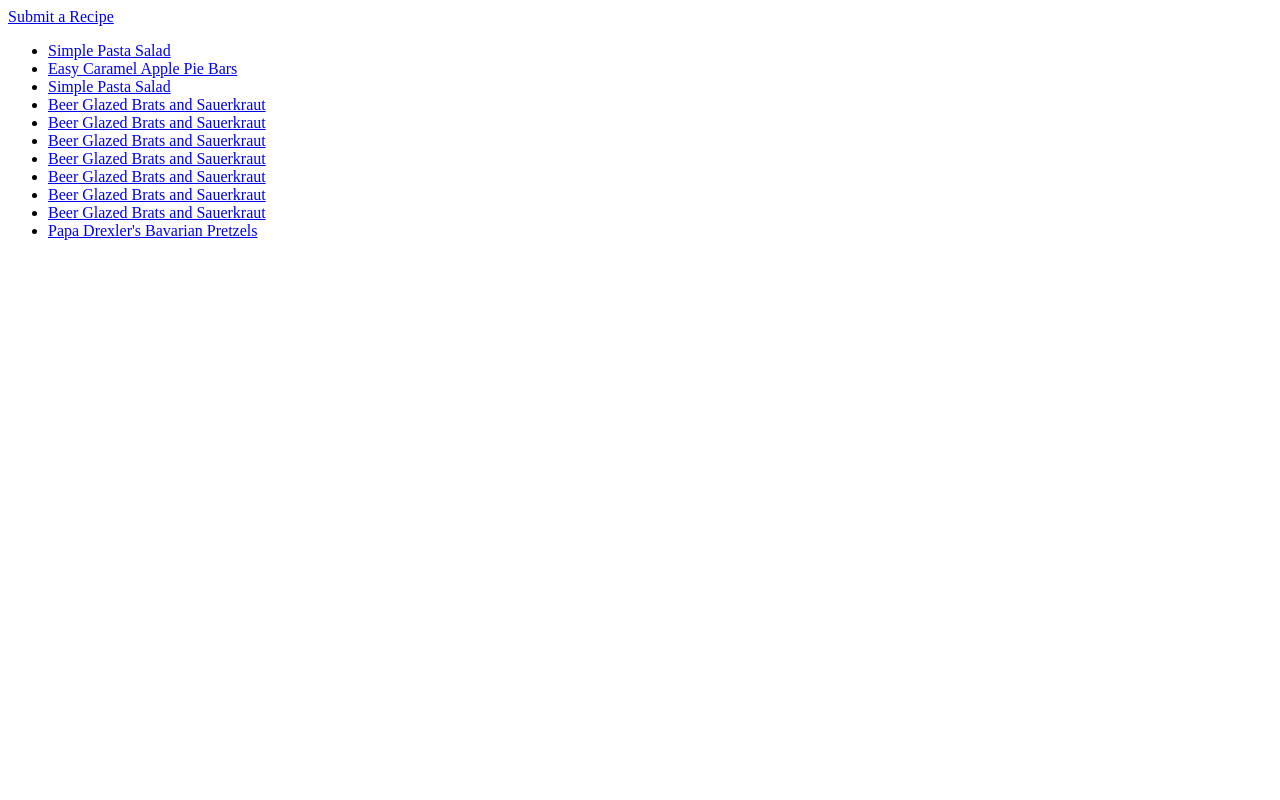
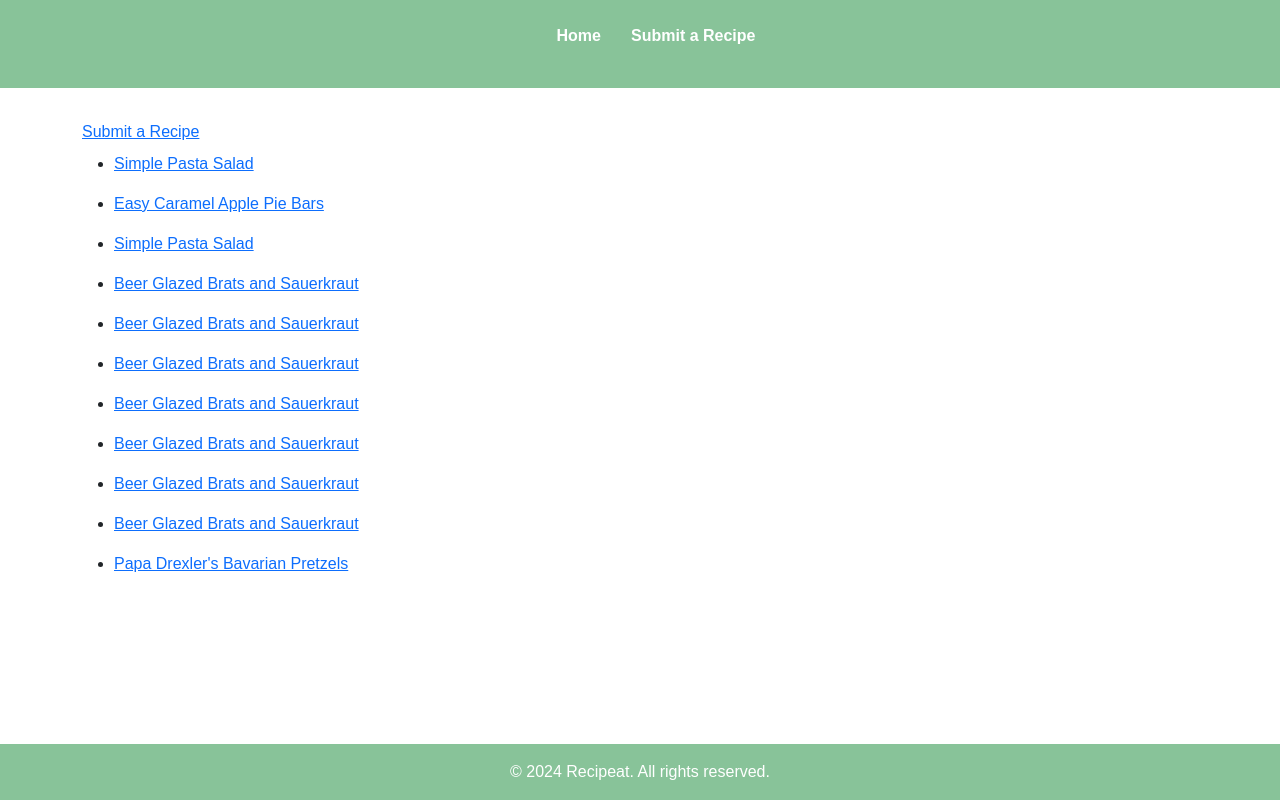
Before and after one commit to myerkes/recipeat, a Django app: page /recipes/ in a window 1280 px wide. Run offline with Django 5.2, Linux system fonts and the light colour scheme; data comes from the database, SQL or seed files in the repository.

Commit message:
add base html and styles css

```diff
--- a/recipeat/recipeat/settings.py
+++ b/recipeat/recipeat/settings.py
@@ -117,7 +117,8 @@
 # Static files (CSS, JavaScript, Images)
 # https://docs.djangoproject.com/en/5.1/howto/static-files/
 
-STATIC_URL = 'static/'
+STATIC_URL = '/static/'
+STATICFILES_DIRS = [BASE_DIR / "static"]
 
 # Default primary key field type
 # https://docs.djangoproject.com/en/5.1/ref/settings/#default-auto-field
--- /dev/null
+++ b/recipeat/recipes/templates/recipes/base.html
@@ -0,0 +1,45 @@
+<!-- templates/base.html -->
+<!DOCTYPE html>
+<html lang="en">
+<head>
+    {% load static %}
+    <meta charset="UTF-8">
+    <meta name="viewport" content="width=device-width, initial-scale=1.0">
+    <title>{% block title %}Recipeat{% endblock %}</title>
+    <link rel="stylesheet" href="{% static 'css/style.css' %}">
+    <!-- Import Bootstrap -->
+    <link href="https://cdn.jsdelivr.net/npm/bootstrap@5.3.3/dist/css/bootstrap.min.css" rel="stylesheet" integrity="sha384-QWTKZyjpPEjISv5WaRU9OFeRpok6YctnYmDr5pNlyT2bRjXh0JMhjY6hW+ALEwIH" crossorigin="anonymous">
+    {% block head %}
+    {% endblock%}
+</head>
+<body>
+    <!-- Navigation Bar -->
+    <nav>
+        <ul>
+            <li><a href="{% url 'index' %}">Home</a></li>
+            <li><a href="{% url 'submit_recipe' %}">Submit a Recipe</a></li>
+            <!-- Add other navigation links as needed -->
+        </ul>
+    </nav>
+
+    <!-- Main content area -->
+    <div class="container">
+        {% block content %}
+        <!-- This is where page-specific content will go -->
+        {% endblock %}
+    </div>
+
+    <!-- Footer -->
+    <footer>
+        <p>&copy; 2024 Recipeat. All rights reserved.</p>
+    </footer>
+
+    <!-- Optional Scripts -->
+    <!-- <script src="{% static 'js/main.js' %}"></script> -->
+    {% block scripts %}
+    <!-- Page-specific scripts can go here -->
+    {% endblock %}
+    <!-- Import Bootstrap -->
+    <script src="https://cdn.jsdelivr.net/npm/bootstrap@5.3.3/dist/js/bootstrap.bundle.min.js" integrity="sha384-YvpcrYf0tY3lHB60NNkmXc5s9fDVZLESaAA55NDzOxhy9GkcIdslK1eN7N6jIeHz" crossorigin="anonymous"></script>
+</body>
+</html>
--- a/recipeat/recipes/templates/recipes/detail.html
+++ b/recipeat/recipes/templates/recipes/detail.html
@@ -1,3 +1,7 @@
+{% extends './base.html' %}
+
+{% block content %}
+
 <!-- templates/recipe_detail.html -->
 <!DOCTYPE html>
 <html lang="en">
@@ -31,3 +35,5 @@
 
 </body>
 </html>
+
+{% endblock %}
--- a/recipeat/recipes/templates/recipes/index.html
+++ b/recipeat/recipes/templates/recipes/index.html
@@ -1,3 +1,7 @@
+{% extends './base.html' %}
+
+{% block content %}
+
 <a href="{% url 'submit_recipe' %}">Submit a Recipe</a>
 {% if latest_recipe_list %}
     <ul>
@@ -8,3 +12,5 @@
 {% else %}
     <p>No recipes are available.</p>
 {% endif %}
+
+{% endblock %}
--- a/recipeat/recipes/templates/recipes/recipe_success.html
+++ b/recipeat/recipes/templates/recipes/recipe_success.html
@@ -1,3 +1,7 @@
+{% extends './base.html' %}
+
+{% block content %}
+
 <!-- templates/recipe_success.html -->
 <!DOCTYPE html>
 <html>
@@ -14,3 +18,5 @@
     <p><a href="{% url 'submit_recipe' %}">Submit Another Recipe</a></p>
 </body>
 </html>
+
+{% endblock %}
--- a/recipeat/recipes/templates/recipes/submit_recipe.html
+++ b/recipeat/recipes/templates/recipes/submit_recipe.html
@@ -1,3 +1,7 @@
+{% extends './base.html' %}
+
+{% block content %}
+
 <!-- templates/submit_recipe.html -->
 <!DOCTYPE html>
 <html>
@@ -21,3 +25,5 @@
     {% endif %}
 </body>
 </html>
+
+{% endblock %}
--- /dev/null
+++ b/recipeat/static/css/style.css
@@ -0,0 +1,161 @@
+/* General Styles */
+* {
+    margin: 0;
+    padding: 0;
+    box-sizing: border-box;
+    font-family: 'Arial', sans-serif;
+}
+
+body {
+    background-color: #f9f9f7;  /* Light off-white background */
+    color: #333;  /* Dark gray text color for readability */
+    line-height: 1.6;
+    font-size: 16px;
+}
+
+/* Navbar */
+nav {
+    background-color: #88c399;  /* Light green primary color */
+    padding: 1rem;
+}
+
+nav ul {
+    list-style-type: none;
+    display: flex;
+    justify-content: center;
+}
+
+nav ul li {
+    margin: 0 15px;
+}
+
+nav ul li a {
+    color: #fff;  /* White text color for contrast */
+    text-decoration: none;
+    font-weight: bold;
+    transition: color 0.3s ease;
+}
+
+nav ul li a:hover {
+    color: #f1f1f1;  /* Slightly lighter hover effect */
+}
+
+/* Container for Main Content */
+.container {
+    max-width: 1200px;
+    margin: 2rem auto;
+    padding: 0 1.5rem;
+}
+
+/* Headings */
+h1, h2, h3 {
+    color: #333;  /* Dark text for headings */
+}
+
+h1 {
+    font-size: 2.5rem;
+    margin-bottom: 1rem;
+}
+
+h2 {
+    font-size: 2rem;
+    margin-bottom: 1rem;
+}
+
+h3 {
+    font-size: 1.75rem;
+    margin-bottom: 0.5rem;
+}
+
+/* Forms */
+form {
+    background-color: #fff;
+    padding: 2rem;
+    border-radius: 5px;
+    box-shadow: 0 4px 8px rgba(0, 0, 0, 0.1);
+    margin-top: 2rem;
+}
+
+form input[type="text"],
+form input[type="url"],
+form textarea,
+form select {
+    width: 100%;
+    padding: 0.75rem;
+    border: 1px solid #ccc;
+    border-radius: 5px;
+    margin-bottom: 1rem;
+}
+
+form button[type="submit"] {
+    background-color: #88c399;  /* Light green button */
+    color: white;
+    padding: 0.75rem 2rem;
+    border: none;
+    border-radius: 5px;
+    cursor: pointer;
+    transition: background-color 0.3s ease;
+}
+
+form button[type="submit"]:hover {
+    background-color: #75a884;  /* Darker green on hover */
+}
+
+/* Lists (e.g., ingredients and instructions) */
+ul, ol {
+    margin-bottom: 1.5rem;
+}
+
+ul li, ol li {
+    padding: 0.5rem 0;
+}
+
+/* Links */
+a {
+    color: #88c399;
+    text-decoration: none;
+    transition: color 0.3s ease;
+}
+
+a:hover {
+    color: #75a884;  /* Darker green hover effect */
+}
+
+/* Footer */
+footer {
+    background-color: #88c399;
+    color: white;
+    text-align: center;
+    padding: 1rem 0;
+    position: fixed;
+    width: 100%;
+    bottom: 0;
+}
+
+footer p {
+    margin: 0;
+}
+
+/* Responsive Design */
+@media (max-width: 768px) {
+    nav ul {
+        flex-direction: column;
+        align-items: center;
+    }
+
+    .container {
+        padding: 1rem;
+    }
+
+    h1 {
+        font-size: 2rem;
+    }
+
+    h2 {
+        font-size: 1.5rem;
+    }
+
+    h3 {
+        font-size: 1.25rem;
+    }
+}
```
